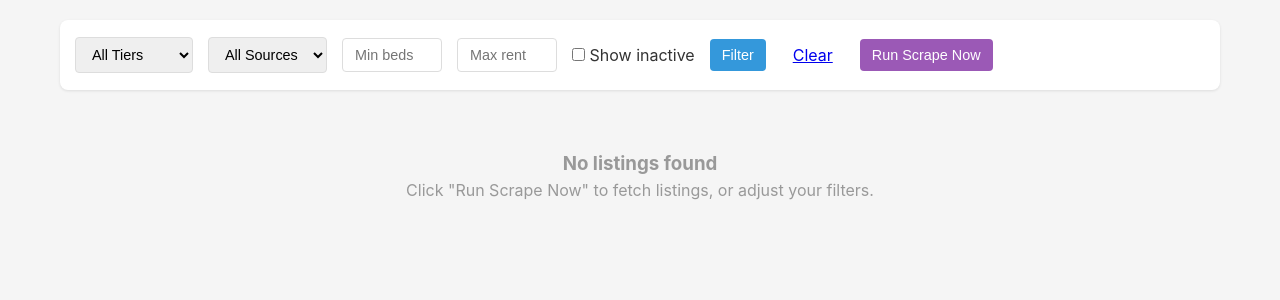
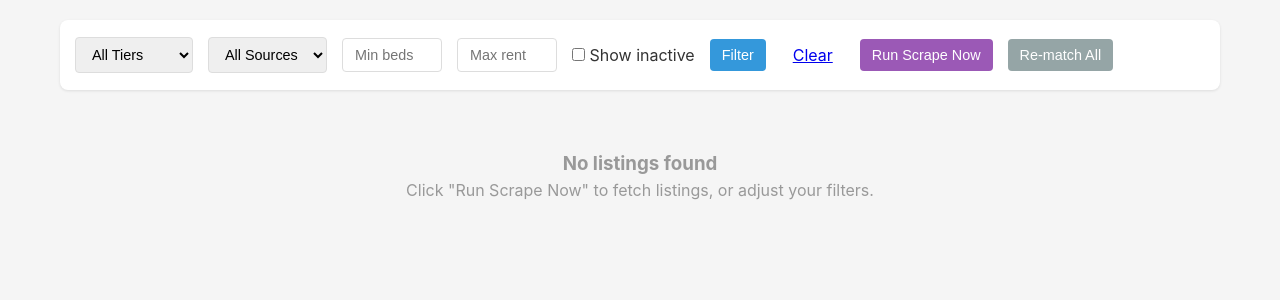
Before and after one commit to superlunardesign/rentals, a FastAPI app: page / in a window 1280 px wide. Shown: the part 123-423 px from the top of the page. Run offline with FastAPI, Linux system fonts and the light colour scheme.

Commit message:
Add re-match endpoint to apply new matching criteria to existing listings
- Add /listings/rematch API endpoint
- Add "Re-match All" button to dashboard
- This fixes issue where existing listings kept old match_tier values

```diff
--- a/src/api/routes.py
+++ b/src/api/routes.py
@@ -169,6 +169,37 @@ async def run_scrape():
     return {"status": "ok", "results": results}
 
 
+@router.post("/listings/rematch")
+async def rematch_all_listings(db: Session = Depends(get_db)):
+    """Re-run matching on all listings with current criteria."""
+    from ..services import MatchingService
+
+    matcher = MatchingService()
+    listings = db.query(Listing).all()
+
+    updated = 0
+    for listing in listings:
+        old_tier = listing.match_tier
+        matcher.update_listing_match(listing)
+        if listing.match_tier != old_tier:
+            updated += 1
+
+    db.commit()
+
+    # Count by tier
+    tier_counts = {}
+    for listing in listings:
+        tier = listing.match_tier or "unknown"
+        tier_counts[tier] = tier_counts.get(tier, 0) + 1
+
+    return {
+        "status": "ok",
+        "total": len(listings),
+        "updated": updated,
+        "by_tier": tier_counts
+    }
+
+
 @router.get("/api/listings")
 async def get_listings(
     tier: Optional[str] = Query(None),
--- a/src/templates/dashboard.html
+++ b/src/templates/dashboard.html
@@ -362,6 +362,7 @@
             {% endif %}
 
             <button type="button" class="scrape-btn" onclick="runScrape()">Run Scrape Now</button>
+            <button type="button" class="secondary" onclick="rematchAll()">Re-match All</button>
         </form>
 
         {% if grouped.best_match %}
@@ -647,6 +648,17 @@
                 btn.textContent = 'Run Scrape Now';
             }
         }
+
+        async function rematchAll() {
+            try {
+                const response = await fetch('/listings/rematch', { method: 'POST' });
+                const data = await response.json();
+                alert(`Re-matched ${data.total} listings!\nUpdated: ${data.updated}\n\nBy tier:\n${Object.entries(data.by_tier).map(([k,v]) => `${k}: ${v}`).join('\n')}`);
+                window.location.reload();
+            } catch (e) {
+                alert('Re-match failed: ' + e.message);
+            }
+        }
     </script>
 </body>
 </html>
```
